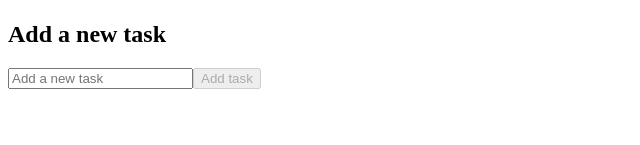
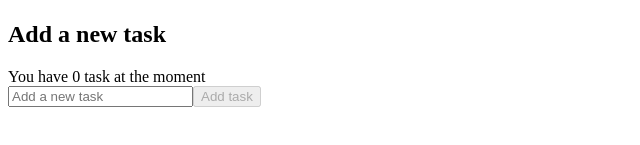
Before and after one commit to Rusydy/vue-project-1, a Vue app: page / in a window 1280 px wide. Shown: the part 271-416 px from the top of the page, without its empty margins (0-640 px from the left). Built offline with nearby package versions, Linux system fonts and the light colour scheme.

Commit message:
feat: Improve task rendering and add task count in App.vue

```diff
--- a/src/App.vue
+++ b/src/App.vue
@@ -5,13 +5,15 @@
 
   <h2>Add a new task</h2>
 
+  <span>You have {{ allTasks }} {{ allTasks > 1 ? 'tasks' : 'task' }} at the moment</span>
+
   <div>
     <input type="text" v-model="newTask" placeholder="Add a new task" @keyup.enter="addTask">
     <button @click="addTask" :disabled="newTask.length < 1">Add task</button>
   </div>
 
   <ul>
-    <li v-for="(task, index) in tasks" :key="index">
+    <li v-for="(task, index) in latestTask" :key="index">
       {{ index + 1 }}. {{ task.name }}
 
       <button @click="removeTask(task.id)">Remove</button>
@@ -59,6 +61,14 @@ export default {
         return task
       })
     }
+  },
+  computed: {
+    allTasks() {
+      return this.tasks.length
+    },
+    latestTask() {
+      return [...this.tasks].reverse()
+    }
   }
 }
 </script>
```
